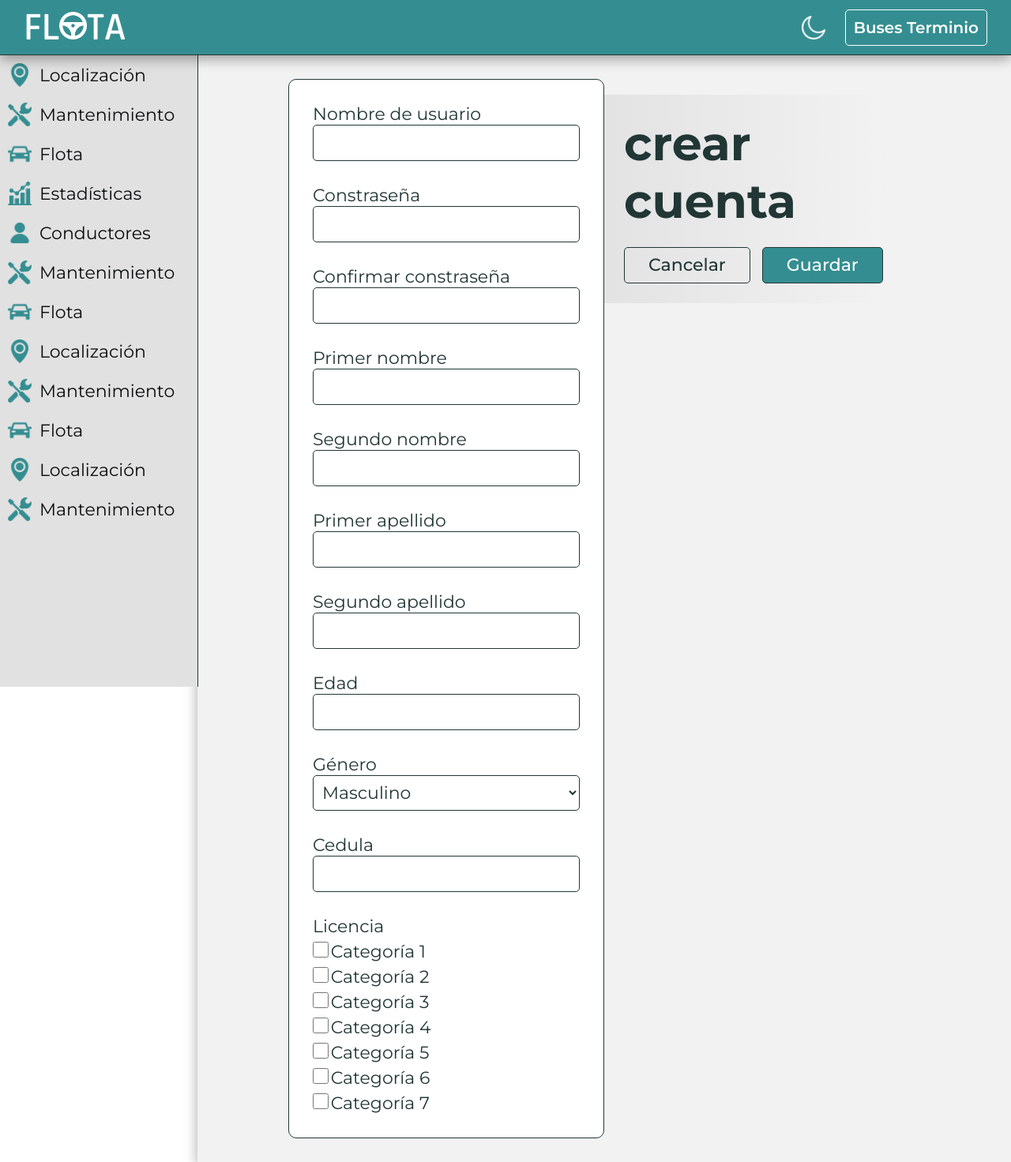
After one commit to orjocagre/flota_vehicular, a PHP site: page /signInDriver.php in a window 1280 px wide. The commit adds this page. Shown: the whole page at 79% size. Run offline with PHP 8.4, Linux system fonts and the light colour scheme.

Commit message:
creacion de procedimiento almacenado para registro de usuarios de tipo conductor

```diff
--- a/css/login.css
+++ b/css/login.css
@@ -202,6 +202,7 @@ html {
     font-family: 'Montserrat', sans-serif;
     font-size: 2rem;
     cursor: pointer;
+    text-decoration: none;
 }
 .btn-secundario:hover {
     color: var(--secondary);
--- a/css/newVehicle.css
+++ b/css/newVehicle.css
@@ -58,6 +58,45 @@
     border-radius: 5px;
     color: var(--base);
 }
+.form_fileContainer {
+    display: flex;
+    flex-wrap: wrap;
+    font-size: 2rem;
+    color: var(--dark);
+    font-family: 'Montserrat', sans-serif;
+    margin-top: 5px;
+    line-height: 2;
+
+}
+.form_fileButton {
+    /* border: 1px solid var(--base); */
+    background-color: var(--light2);
+    border-radius: 5px;
+    cursor: pointer;
+    padding-left: 5px;
+    padding-right: 5px;
+    border: 1px solid var(--base);
+}
+.form_fileName {
+    color: var(--primary);
+    margin-left: 5px;
+}
+
+
+.form_file {
+    display: none;
+}
+.form_checkboxContainer {
+    margin-top: 5px;
+}
+.form_checkboxLabel {
+    cursor: pointer;
+}
+.form_checkbox {
+    cursor: pointer;
+    width: 20px;
+    height: 20px;
+}
 
 .form_select {
     font-size: 2.2rem;
--- a/login.php
+++ b/login.php
@@ -40,7 +40,7 @@
 
                 <div class="contenedor-registrarse">
                     <p>Aun no tienes cuenta?</p>
-                    <input class="btn-secundario" type="button" value="Registrate">
+                    <a href="./signInType.php" class="btn-secundario"> Registrate</a>
                 </div>
             </form>
         </div>
--- /dev/null
+++ b/signInDriver.php
@@ -0,0 +1,110 @@
+<!DOCTYPE html>
+<html lang="en">
+
+<head>
+    <meta charset="UTF-8">
+    <meta name="viewport" content="width=device-width, initial-scale=1.0">
+
+    <title>Fleet</title>
+    <link rel="preconnect" href="https://fonts.googleapis.com">
+    <link rel="preconnect" href="https://fonts.gstatic.com" crossorigin>
+    <link href="https://fonts.googleapis.com/css2?family=Montserrat:ital,wght@0,100;0,200;0,300;0,400;0,500;0,600;0,700;0,800;0,900;1,100;1,200;1,300;1,400;1,500;1,600;1,700;1,800;1,900&family=Rajdhani:wght@600&display=swap" rel="stylesheet">
+
+
+    <link rel="stylesheet" href="./css/header.css">
+    <link rel="stylesheet" href="./css/sidebar.css">
+    <link rel="stylesheet" href="./css/newVehicle.css">
+    <link rel="stylesheet" href="./css/newVehicletablet.css" media="(min-width: 500px)">
+    <link rel="stylesheet" href="./css/newVehicledesktop.css" media="(min-width: 1000px)">
+</head>
+
+<body>
+    <?php include "./header.php" ?>
+    <?php include "./sidebar.php" ?>
+
+    <main class="main">
+        <form action="./fleet.php" method="get" class="vehicle_form form">
+
+            <div class="form_header">
+                <h1 class="form_title">crear cuenta</h1>
+            </div>
+            <div class="form_body">
+                <label class="form_label" for="userName">Nombre de usuario</label>
+                <input class="form_text" type="text" name="userName">
+
+                <label class="form_label" for="password">Constraseña</label>
+                <input class="form_text" type="password" name="password">
+
+                <label class="form_label" for="passwordConfirmation">Confirmar constraseña</label>
+                <input class="form_text" type="password" name="passwordConfirmation">
+
+                <label class="form_label" for="firstName">Primer nombre</label>
+                <input class="form_text" type="text" name="firstName">
+
+                <label class="form_label" for="secondName">Segundo nombre</label>
+                <input class="form_text" type="text" name="secondName">
+
+                <label class="form_label" for="firstSurName">Primer apellido</label>
+                <input class="form_text" type="text" name="firstSurName">
+
+                <label class="form_label" for="secondSurName">Segundo apellido</label>
+                <input class="form_text" type="text" name="secondSurName">
+
+                <label class="form_label" for="age">Edad</label>
+                <input class="form_text" type="text" name="age">
+
+                <label class="form_label" for="sex">Género</label>
+                <select name="sex" id="sex" class="form_select">
+                    <option class="form_option" value="1">Masculino</option>
+                    <option class="form_option" value="2">Femenino</option>
+                </select>
+
+                <label class="form_label" for="id">Cedula</label>
+                <input class="form_text" type="text" name="id">
+
+                <label class="form_label" for="licenseType">Licencia</label>
+
+
+                <div class="form_checkboxContainer">
+                    <input class="form_checkbox" id="category1" type="checkbox" name="licenseType" value="">
+                    <label class="form_label form_checkboxLabel" for="category1">Categoría 1</label>
+                </div>
+                <div class="form_checkboxContainer">
+                    <input class="form_checkbox" id="category2" type="checkbox" name="licenseType" value="">
+                    <label class="form_label form_checkboxLabel" for="category2">Categoría 2</label>
+                </div>
+                <div class="form_checkboxContainer">
+                    <input class="form_checkbox" id="category3" type="checkbox" name="licenseType" value="">
+                    <label class="form_label form_checkboxLabel" for="category3">Categoría 3</label>
+                </div>
+                <div class="form_checkboxContainer">
+                    <input class="form_checkbox" id="category4" type="checkbox" name="licenseType" value="">
+                    <label class="form_label form_checkboxLabel" for="category4">Categoría 4</label>
+                </div>
+                <div class="form_checkboxContainer">
+                    <input class="form_checkbox" id="category5" type="checkbox" name="licenseType" value="">
+                    <label class="form_label form_checkboxLabel" for="category5">Categoría 5</label>
+                </div>
+                <div class="form_checkboxContainer">
+                    <input class="form_checkbox" id="category6" type="checkbox" name="licenseType" value="">
+                    <label class="form_label form_checkboxLabel" for="category6">Categoría 6</label>
+                </div>
+                <div class="form_checkboxContainer">
+                    <input class="form_checkbox" id="category7" type="checkbox" name="licenseType" value="">
+                    <label class="form_label form_checkboxLabel" for="category7">Categoría 7</label>
+                </div>
+
+
+
+            </div>
+            <div class="form_footer">
+                <a href="./fleet.php" class="button">Cancelar</a>
+                <input class="button button-special" type="submit" value="Guardar">
+
+            </div>
+        </form>
+    </main>
+    <script src="./headerSidebar.js"></script>
+</body>
+
+</html>
```
Also changed, not shown: css/signInType.css (added, +69 -0 lines), fleet.php (+16 -16 lines), flotadbcreation.sql (added, +184 -0 lines), signInAdmin.php (added, +99 -0 lines), signInAdminController.php (added, +47 -0 lines), signInType.php (added, +33 -0 lines).
